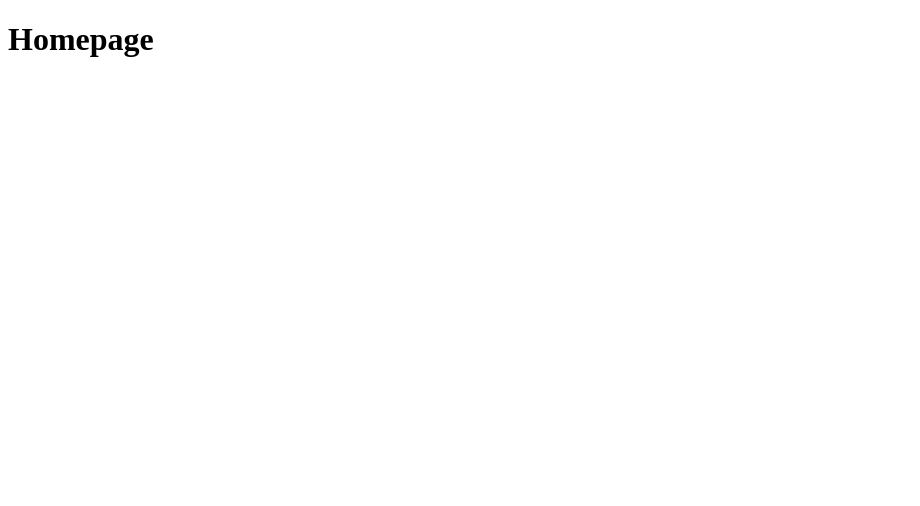
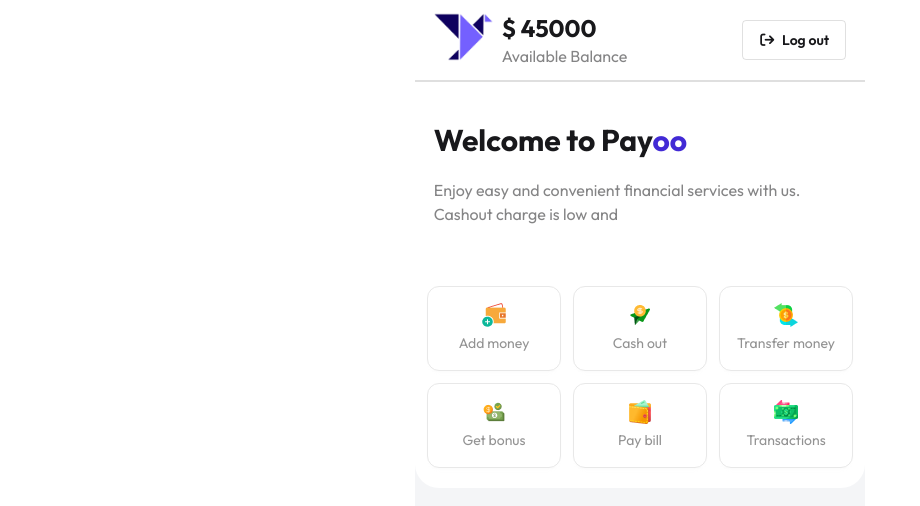
Before and after one commit to rishad-99/payoo, a plain HTML site: page home.html in a window 1280 px wide. Shown: the whole page, without its empty margins (0-920 px from the left). Drawn offline with nearby package versions, Linux system fonts and the light colour scheme.

Commit message:
homepage done

```diff
--- a/home.html
+++ b/home.html
@@ -1,11 +1,97 @@
-<!DOCTYPE html>
+<!doctype html>
 <html lang="en">
-<head>
-  <meta charset="UTF-8">
-  <meta name="viewport" content="width=device-width, initial-scale=1.0">
-  <title>Homepage</title>
-</head>
-<body>
-  <h1>Homepage</h1>
-</body>
+  <head>
+    <meta charset="UTF-8" />
+    <meta name="viewport" content="width=device-width, initial-scale=1.0" />
+    <title>Payoo | Home</title>
+    <link rel="shortcut icon" href="./assets/logo.png" type="image/x-icon" />
+    <!-- Tailwind + Daisy Ui -->
+    <link
+      href="https://cdn.jsdelivr.net/npm/daisyui@5"
+      rel="stylesheet"
+      type="text/css"
+    />
+    <script src="https://cdn.jsdelivr.net/npm/@tailwindcss/browser@4"></script>
+
+    <!-- Google Font -->
+    <link rel="preconnect" href="https://fonts.googleapis.com" />
+    <link rel="preconnect" href="https://fonts.gstatic.com" crossorigin />
+    <link
+      href="https://fonts.googleapis.com/css2?family=Outfit:wght@100..900&display=swap"
+      rel="stylesheet"
+    />
+    <!-- font awesome connected -->
+    <link
+      rel="stylesheet"
+      href="https://cdnjs.cloudflare.com/ajax/libs/font-awesome/7.0.1/css/all.min.css"
+      integrity="sha512-2SwdPD6INVrV/lHTZbO2nodKhrnDdJK9/kg2XD1r9uGqPo1cUbujc+IYdlYdEErWNu69gVcYgdxlmVmzTWnetw=="
+      crossorigin="anonymous"
+      referrerpolicy="no-referrer"
+    />
+    <style>
+      * {
+        font-family: "Outfit", sans-serif;
+      }
+    </style>
+  </head>
+  <body class="min-h-screen max-w-[450px] bg-[#f4f5f7] mx-auto">
+    <header class="border-b-2 border-b-[#08080821] bg-white">
+      <section class="w-11/12 mx-auto py-3 flex justify-between items-center">
+        <div class="left flex">
+          <div class="logo w-15">
+            <img src="./assets/logo.png" alt="logo" />
+          </div>
+          <div class="balance-info pl-2">
+            <h2 class="text-2xl font-bold gap-1">$ <span>45000</span></h2>
+            <p class="text-neutral/50 gap-1">Available Balance</p>
+          </div>
+        </div>
+        <div class="right">
+          <div class="logout-btn">
+            <a
+              href="./index.html"
+              class="btn btn-soft bg-transparent border border-[#08080820]"
+              ><i class="fa-solid fa-arrow-right-from-bracket"></i>Log out</a
+            >
+          </div>
+        </div>
+      </section>
+    </header>
+
+    <section class="bg-white rounded-b-3xl">
+      <main class="w-11/12 py-10 space-y-5 mx-auto">
+        <h2 class="text-3xl font-bold">
+          Welcome to Pay<span class="text-primary">oo</span>
+        </h2>
+        <p class="text-neutral/50">Enjoy easy and convenient financial services with us. Cashout charge is low and </p>
+      </main>
+
+      <div class="buttons grid grid-cols-3 gap-3 py-5 mx-3">
+        <div class="btn flex flex-col py-4 h-full bg-transparent rounded-xl">
+          <img src="./assets/opt-1.png" alt="button">
+          <p class="text-[14px] font-normal text-[#08080870]">Add money</p>
+        </div>
+        <div class="btn flex flex-col py-4 h-full bg-transparent rounded-xl">
+          <img src="./assets/opt-2.png" alt="button">
+          <p class="text-[14px] font-normal text-[#08080870]">Cash out</p>
+        </div>
+        <div class="btn flex flex-col py-4 h-full bg-transparent rounded-xl">
+          <img src="./assets/opt-3.png" alt="button">
+          <p class="text-[14px] font-normal text-[#08080870]">Transfer money</p>
+        </div>
+        <div class="btn flex flex-col py-4 h-full bg-transparent rounded-xl">
+          <img src="./assets/opt-4.png" alt="button">
+          <p class="text-[14px] font-normal text-[#08080870]">Get bonus</p>
+        </div>
+        <div class="btn flex flex-col py-4 h-full bg-transparent rounded-xl">
+          <img src="./assets/opt-5.png" alt="button">
+          <p class="text-[14px] font-normal text-[#08080870]">Pay bill</p>
+        </div>
+        <div class="btn flex flex-col py-4 h-full bg-transparent rounded-xl">
+          <img src="./assets/opt-6.png" alt="button">
+          <p class="text-[14px] font-normal text-[#08080870]">Transactions</p>
+        </div>
+      </div>
+    </section>
+  </body>
 </html>
```
